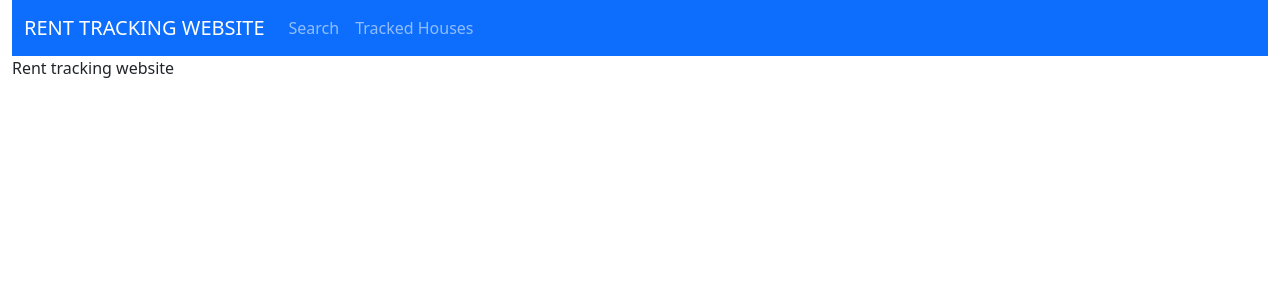
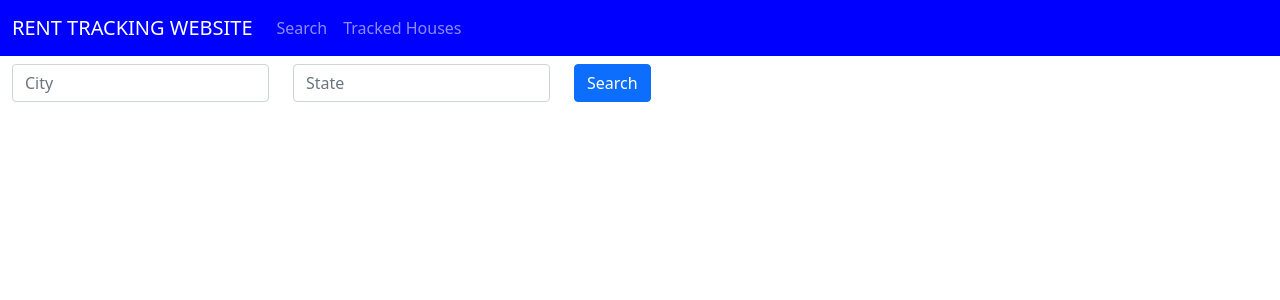
Before and after one commit to savosnick/rent-tracking, a React (Create React App) app in the folder frontend/: page / in a window 1280 px wide. Shown: the top 300 px of the page. Built offline with nearby package versions, Linux system fonts and the light colour scheme; no server answers.

Commit message:
Created Simple Search Component

```diff
--- a/frontend/src/App.js
+++ b/frontend/src/App.js
@@ -2,6 +2,7 @@ import React from "react";
 import "bootstrap/dist/css/bootstrap.min.css";
 import axios from "axios";
 import Header from "./components/Header";
+import Search from "./components/Search";
 import { useState, useEffect } from "react";
 import { Container } from "react-bootstrap";
 
@@ -25,9 +26,11 @@ const App = () => {
 
   return (
     <div>
-      <Container fluid>
-        <Header />
-        Rent tracking website
+      {/* <Container fluid> */}
+      <Header />
+      {/* </Container> */}
+      <Container className="mt-2" fluid>
+        <Search />
       </Container>
     </div>
   );
--- a/frontend/src/components/Header.js
+++ b/frontend/src/components/Header.js
@@ -3,12 +3,12 @@ import { Navbar, Container, Nav } from "react-bootstrap";
 // import Logo from "../images/logo.svg";
 
 const navbarStyle = {
-  backgroundColor: "#eeeeee",
+  backgroundColor: "blue",
 };
 
 const Header = () => {
   return (
-    <Navbar bg="primary" variant="dark">
+    <Navbar style={navbarStyle} variant="dark">
       <Container fluid>
         <Navbar.Brand href="#home">RENT TRACKING WEBSITE</Navbar.Brand>
         <Nav className="me-auto">
--- /dev/null
+++ b/frontend/src/components/Search.js
@@ -0,0 +1,44 @@
+import React from "react";
+import {
+  Form,
+  Button,
+  Row,
+  Col,
+  InputGroup,
+  FormControl,
+} from "react-bootstrap";
+
+const Search = () => {
+  return (
+    <Form>
+      <Row className="align-items-center">
+        <Col xs="auto">
+          <Form.Label htmlFor="inlineFormInput" visuallyHidden>
+            Name
+          </Form.Label>
+          <Form.Control
+            className="mb-2"
+            id="inlineFormInput"
+            placeholder="City"
+          />
+        </Col>
+        <Col xs="auto">
+          <Form.Label htmlFor="inlineFormInputGroup" visuallyHidden>
+            Username
+          </Form.Label>
+          <InputGroup className="mb-2">
+            <FormControl id="inlineFormInputGroup" placeholder="State" />
+          </InputGroup>
+        </Col>
+
+        <Col xs="auto">
+          <Button type="submit" className="mb-2">
+            Search
+          </Button>
+        </Col>
+      </Row>
+    </Form>
+  );
+};
+
+export default Search;
```
